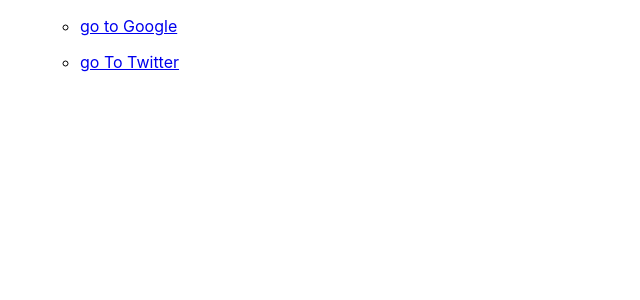
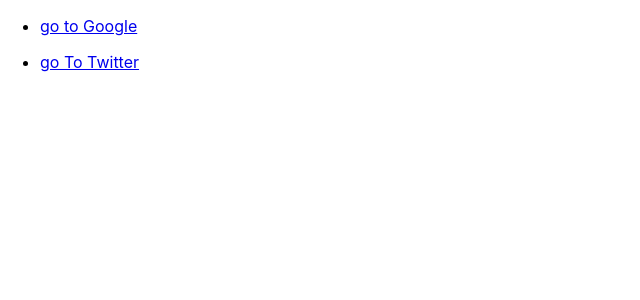
Before and after one commit to jyyoun1022/ch01_5, a React (Create React App) app: page / in a window 1280 px wide. Shown: the top 300 px of the page, without its empty margins (0-640 px from the left). Built offline with nearby package versions, Linux system fonts and the light colour scheme.

Commit message:
use ArrowComponent

```diff
--- a/src/App.tsx
+++ b/src/App.tsx
@@ -1,11 +1,12 @@
 // import * as D from './data'
 import ClassComponent from './ClassComponent'
+import ArrowComponent from './ArrowComponent'
 
 export default function App() {
   return (
     <ul>
       <ClassComponent href="https://google.com" text="go to Google" />
-      <ClassComponent href="https://twitter.com" text="go To Twitter" />
+      <ArrowComponent href="https://twitter.com" text="go To Twitter" />
     </ul>
   )
 }
--- /dev/null
+++ b/src/ArrowComponent.tsx
@@ -0,0 +1,19 @@
+import type {FC} from 'react'
+
+export type ArrowComponentProps = {
+  href: string
+  text: string
+}
+
+const ArrowComponent: FC<ArrowComponentProps> = props => {
+  const {href, text} = props
+  return (
+    <li>
+      <a href="{href}">
+        <p>{text}</p>
+      </a>
+    </li>
+  )
+}
+
+export default ArrowComponent
--- a/src/ClassComponent.tsx
+++ b/src/ClassComponent.tsx
@@ -1,20 +1,18 @@
 import {Component} from 'react'
 
 type ClassComponentProps = {
-  href: string,
-  text: string,
+  href: string
+  text: string
 }
 export default class App extends Component<ClassComponentProps> {
   render() {
     const {href, text} = this.props
     return (
-      <ul>
-        <li>
-          <a href={href}>
-            <p>{text}</p>
-          </a>
-        </li>
-      </ul>
+      <li>
+        <a href={href}>
+          <p>{text}</p>
+        </a>
+      </li>
     )
   }
 }
```
